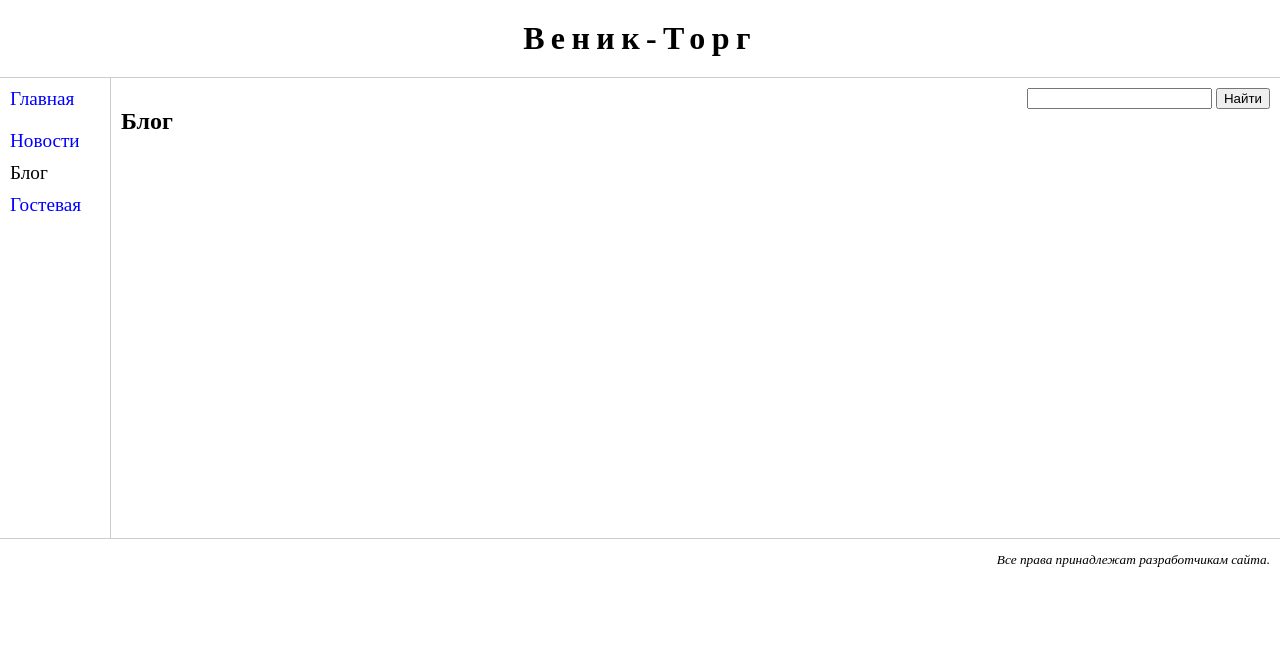
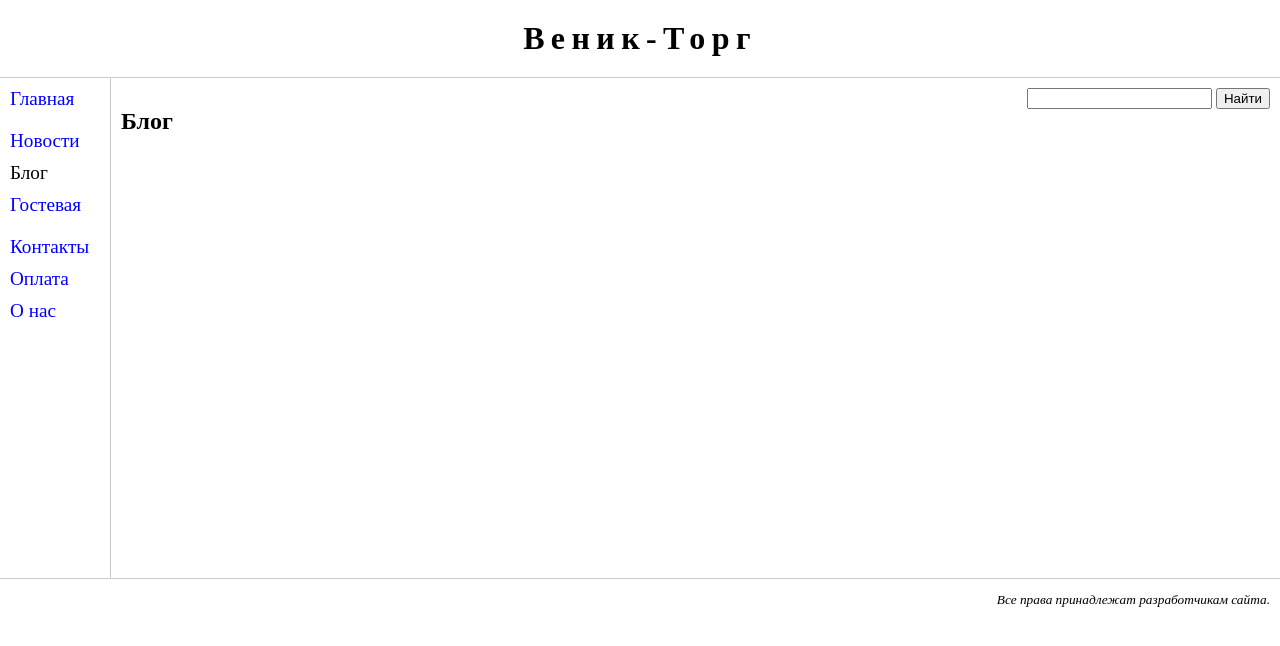
Before and after one commit to vladworldss/broomtrade, a Django app: page /blog/ in a window 1280 px wide. Shown: the top 646 px of the page. Run offline with Django 3.2, Linux system fonts and the light colour scheme; data that the repository does not hold is empty.

Commit message:
глава 27. добавление страниц на mainpage + css.

```diff
--- a/static/main.css
+++ b/static/main.css
@@ -11,7 +11,7 @@
   float: left;
   width: 100px;
   padding: 10px;
-  min-height: 440px;
+  min-height: 480px;
 }
 #leftmenu ul {
   margin: 0px;
@@ -55,7 +55,7 @@
   margin-left: 110px;
   border-left: 1px #cccccc solid;
   padding: 10px;
-  min-height: 440px;
+  min-height: 480px;
 }
 #main h2:first-child {
   margin: 0px 0px 10px 0px;
--- a/templates/main.html
+++ b/templates/main.html
@@ -23,6 +23,12 @@
         <li><a href="{{ page_url }}"{% if page_url == current_url %} class="current"{% endif %}>Блог</a></li>
       {% url "guestbook" as page_url %}
         <li><a href="{{ page_url }}"{% if page_url == current_url %} class="current"{% endif %}>Гостевая</a></li>
+      {% url "contacts" as page_url %}
+      <li class="indented"><a href="{{ page_url }}"{% if page_url == current_url %} class="current"{% endif %}>Контакты</a></li>
+      {% url "howtobuy" as page_url %}
+      <li><a href="{{ page_url }}"{% if page_url == current_url %} class="current"{% endif %}>Оплата</a></li>
+      {% url "about" as page_url %}
+      <li><a href="{{ page_url }}"{% if page_url == current_url %} class="current"{% endif %}>О нас</a></li>
       {% if user.is_authenticated %}
           {% url "categories_edit" as page_url %}
           <li class="indented"><a href="{{ page_url }}"{% if page_url == current_url %} class="current"{% endif %}>Категории</a></li>
```
